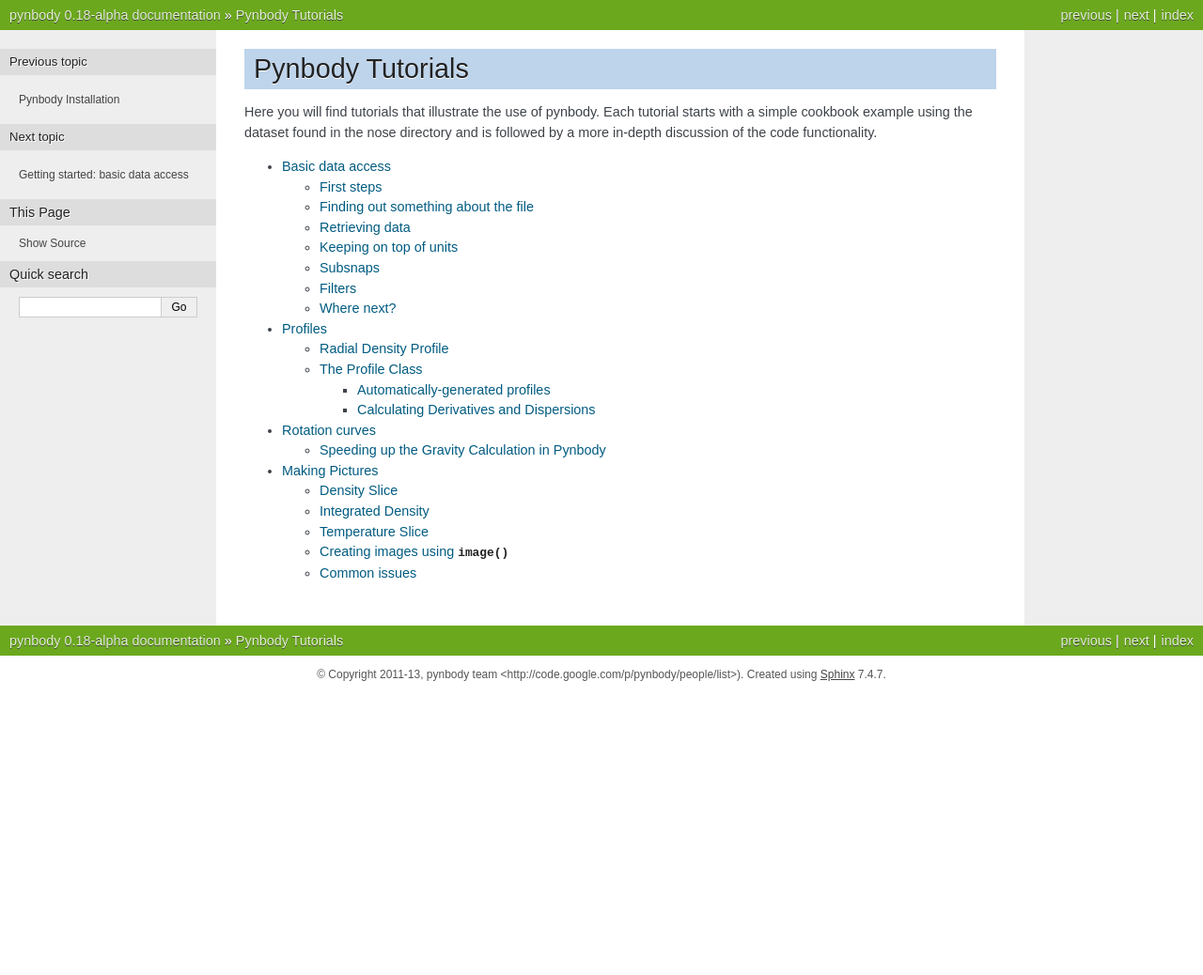
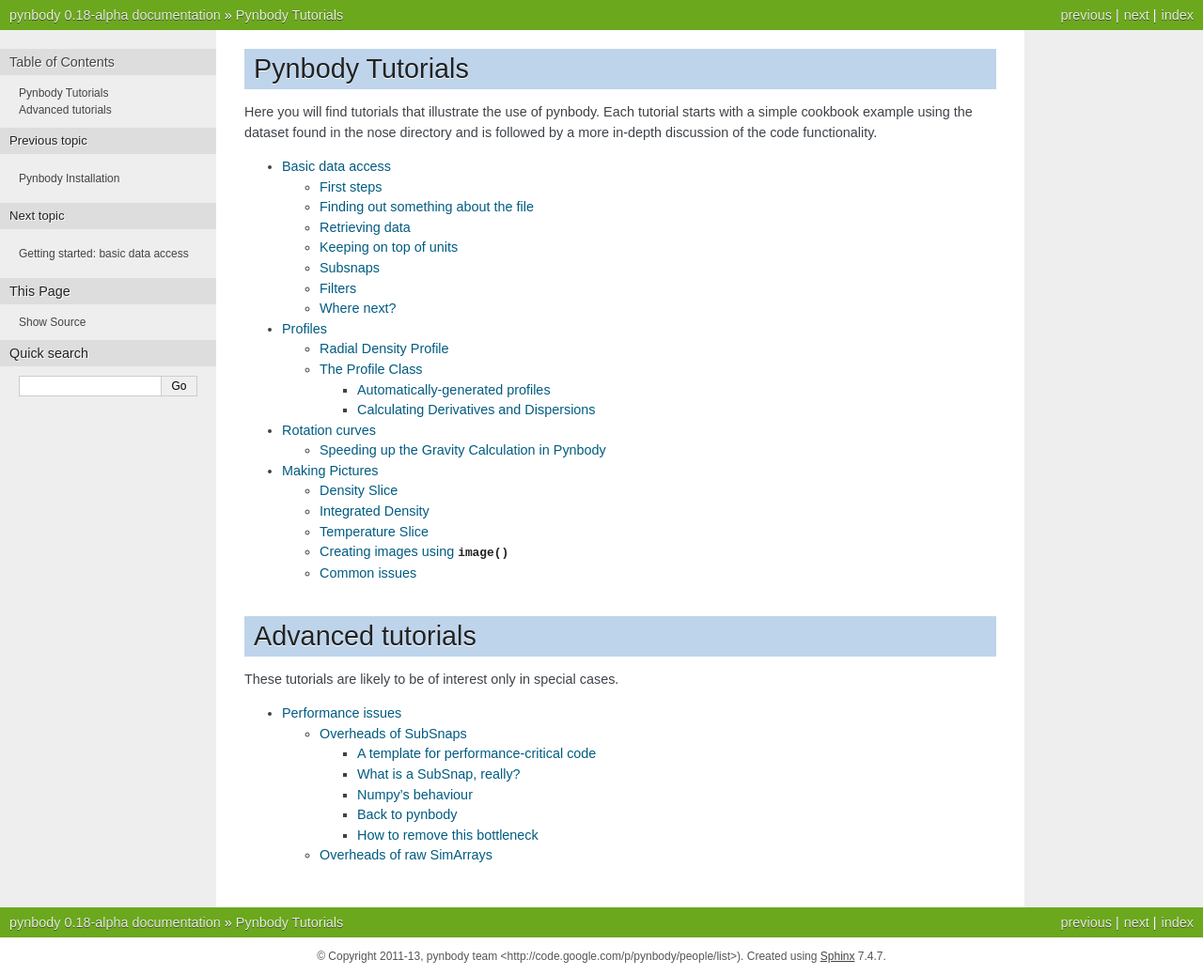
Before and after one commit to pynbody/pynbody, a Sphinx documentation site: the page built from docs/tutorials/tutorials.rst, in a window 1280 px wide. Shown: the whole page at 94% size. Built offline with Sphinx 7.4.7, drawn with Linux system fonts in a browser that asks for light colours; formulas are drawn with MathJax 3; pages that are not in the unit, such as notebooks, are missing from menus; before the commit the page ends 900 px from its top, so only the background shows below that.

Commit message:
Update TOC for tutorials

```diff
--- a/docs/tutorials/tutorials.rst
+++ b/docs/tutorials/tutorials.rst
@@ -19,3 +19,13 @@
    Profiles <profile>
    Rotation curves <rotation_curve>
    Making Pictures <pictures>
+
+
+Advanced tutorials
+===============
+
+These tutorials are likely to be of interest only in special cases.
+
+.. toctree::
+
+   Performance issues <performance>
```
